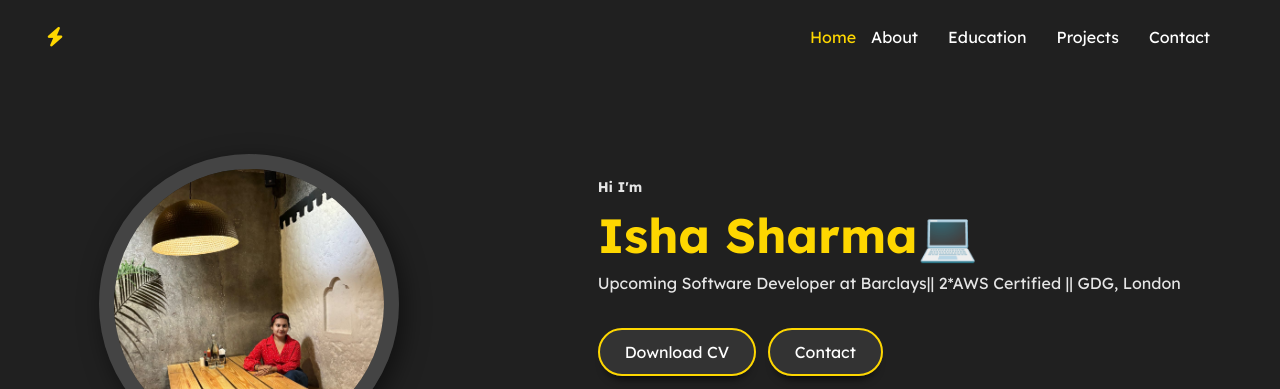
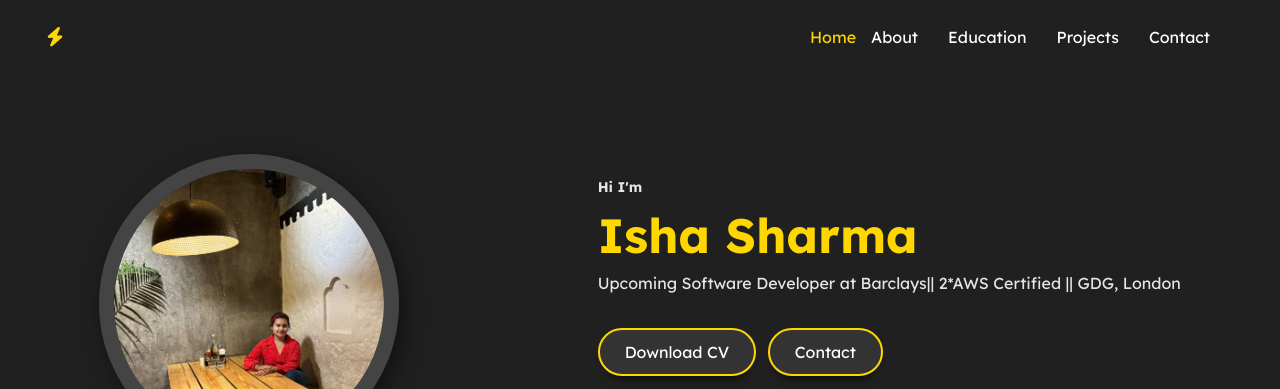
Before and after one commit to ishyyyy/Web-repo, a plain HTML site: page index.html in a window 1280 px wide. Shown: the top 389 px of the page. Drawn offline with nearby package versions, Linux system fonts and the light colour scheme.

Commit message:
Update index.html

```diff
--- a/index.html
+++ b/index.html
@@ -47,7 +47,7 @@
         </div>
         <div class="profile-text">
             <h5>Hi I'm </h5><br>
-            <h1>Isha Sharma💻</h1><br>
+            <h1>Isha Sharma</h1><br>
             <p>Upcoming Software Developer at Barclays|| 2*AWS Certified || GDG, London</p>
 
             <div class="btn-group">
```
